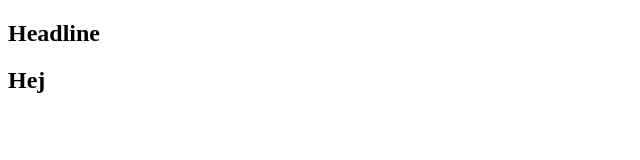
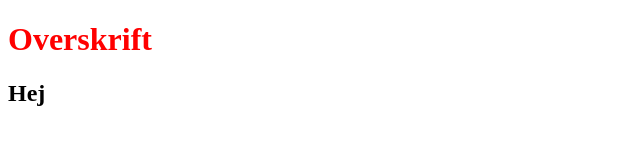
Before and after one commit to martinbregnhoi/gitTest, a plain HTML site: page index.html in a window 1280 px wide. Shown: the whole page, without its empty margins (0-640 px from the left). Drawn offline with Linux system fonts and the light colour scheme.

Commit message:
style added

```diff
--- a/index.html
+++ b/index.html
@@ -4,8 +4,15 @@
     <meta charset="UTF-8">
     <title>Document</title>
 </head>
+<style>
+    h1{
+        color:red;
+    }
+    </style>
 <body>
-<h2>Headline</h2>
+
+<h1>Overskrift</h1>
+
 <article>
 <h2>Hej</h2>
 </article>
```
